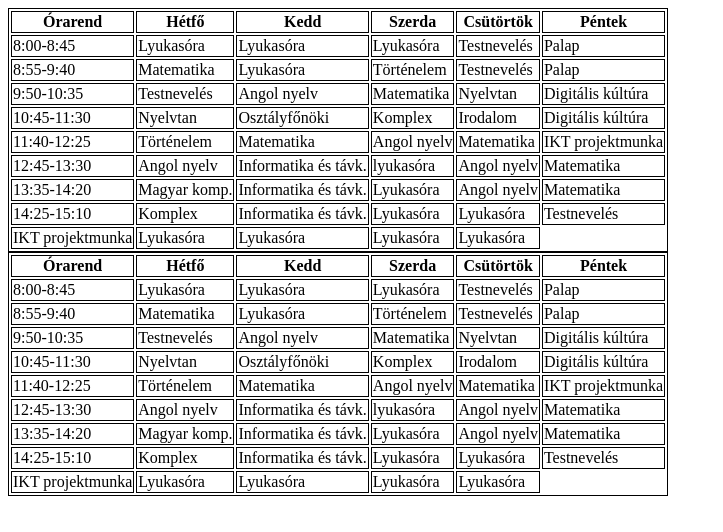
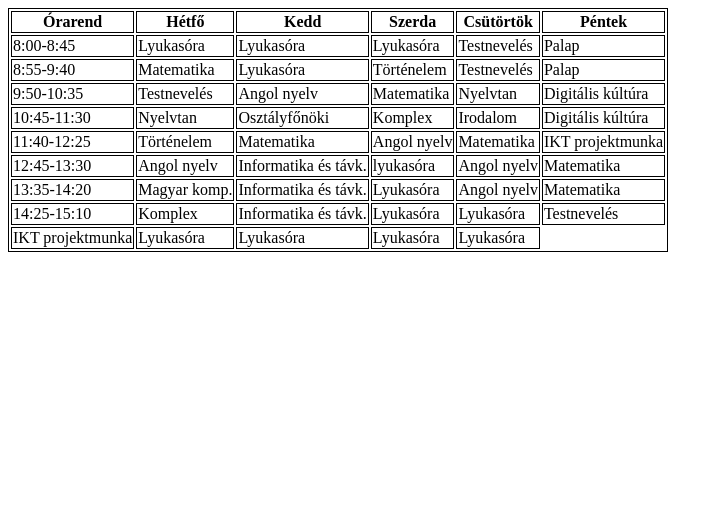
Before and after one commit to GetRectedLoire/Kocsis-R-bert-Benj-min-rarend, a plain HTML site: page index.html in a window 1280 px wide. Shown: the whole page, without its empty margins (0-723 px from the left). Drawn offline with Linux system fonts and the light colour scheme.

Commit message:
Update index.html

```diff
--- a/index.html
+++ b/index.html
@@ -90,95 +90,4 @@
         <td>Lyukasóra</td>
         <td>Lyukasóra</td>
           </tr>
-<!DOCTYPE html>
-<html lang="en">
-<head>
-    <meta charset="UTF-8">
-    <meta http-equiv="X-UA-Compatible" content="IE=edge">
-    <meta name="viewport" content="width=device-width, initial-scale=1.0">
-    <title>Document</title>
-</head>
-<body>
-    <style>table, th, td {
-        border: 1px solid black;
-      }</style>
-    <table>
-        <tr>
-        <th>Órarend</th>
-          <th>Hétfő</th>
-          <th>Kedd</th>
-          <th>Szerda</th>
-          <th>Csütörtök</th>
-          <th>Péntek</th>
-         </tr>
-        <tr>
-        <td>8:00-8:45</td>
-          <td>Lyukasóra</td>
-          <td>Lyukasóra</td>
-          <td>Lyukasóra</td>
-          <td>Testnevelés</td>
-          <td>Palap</td>
-          </tr>
-          <tr>
-        <td>8:55-9:40</td>
-        <td>Matematika</td>
-        <td>Lyukasóra</td>
-        <td>Történelem</td>
-        <td>Testnevelés</td>
-        <td>Palap</td>
-          </tr>
-          <tr>
-        <td>9:50-10:35</td>
-        <td>Testnevelés</td>
-        <td>Angol nyelv</td>
-        <td>Matematika</td>
-        <td>Nyelvtan</td>
-        <td>Digitális kúltúra</td>
-          </tr>
-          <tr>
-        <td>10:45-11:30</td>
-        <td>Nyelvtan</td>
-        <td>Osztályfőnöki</td>
-        <td>Komplex</td>
-        <td>Irodalom</td>
-        <td>Digitális kúltúra</td>
-          </tr>
-          <tr>
-        <td>11:40-12:25</td>
-        <td>Történelem</td>
-        <td>Matematika</td>
-        <td>Angol nyelv</td>
-        <td>Matematika</td>
-        <td>IKT projektmunka</td>
-          </tr>
-          <tr>
-        <td>12:45-13:30</td>
-        <td>Angol nyelv</td>
-        <td>Informatika és távk.</td>
-        <td>lyukasóra</td>
-        <td>Angol nyelv</td>
-        <td>Matematika</td>
-          </tr>
-          <tr>
-        <td>13:35-14:20</td>
-        <td>Magyar komp.</td>
-        <td>Informatika és távk.</td>
-        <td>Lyukasóra</td>
-        <td>Angol nyelv</td>
-        <td>Matematika</td>
-          </tr>
-          <tr>
-        <td>14:25-15:10</td>
-        <td>Komplex</td>
-        <td>Informatika és távk.</td>
-        <td>Lyukasóra</td>
-        <td>Lyukasóra</td>
-        <td>Testnevelés</td>
-          </tr>
-          <tr>
-        <td>IKT projektmunka</td>
-        <td>Lyukasóra</td>
-        <td>Lyukasóra</td>
-        <td>Lyukasóra</td>
-        <td>Lyukasóra</td>
-          </tr>
+        </body>
```
